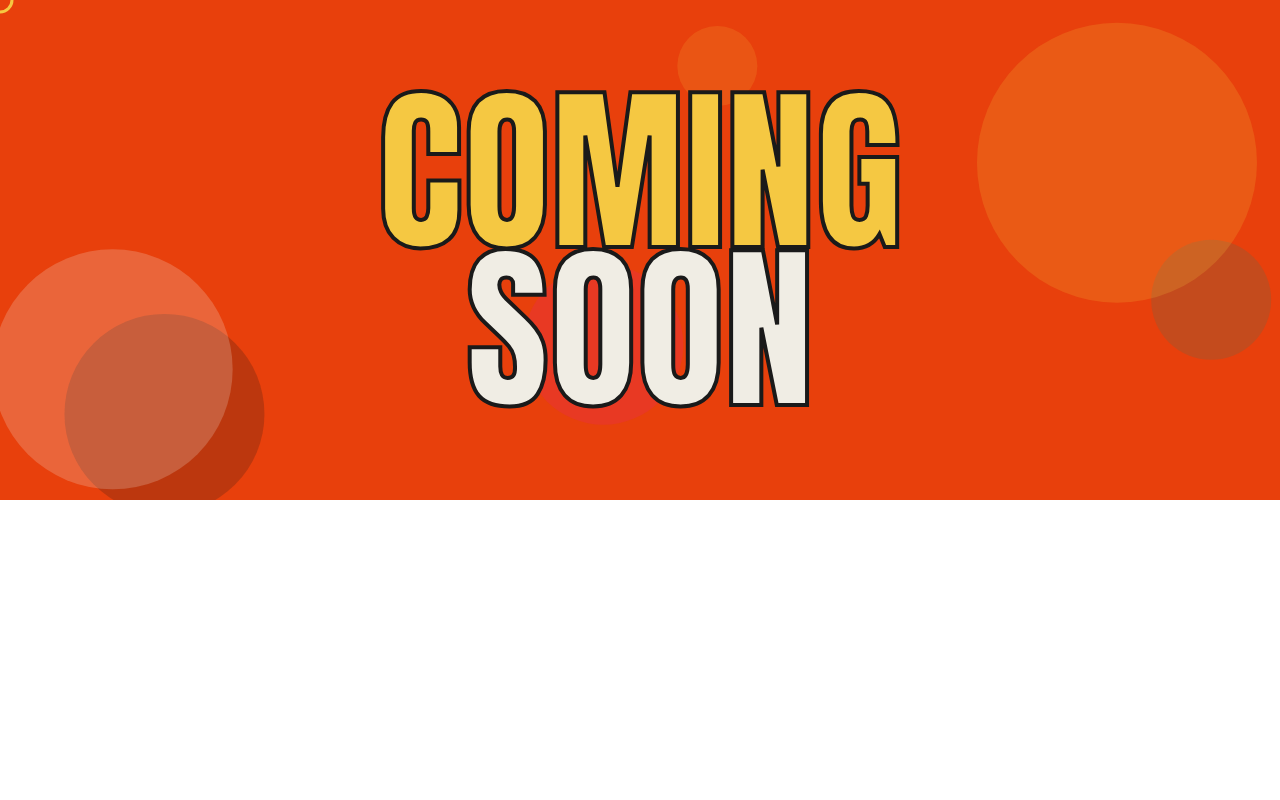
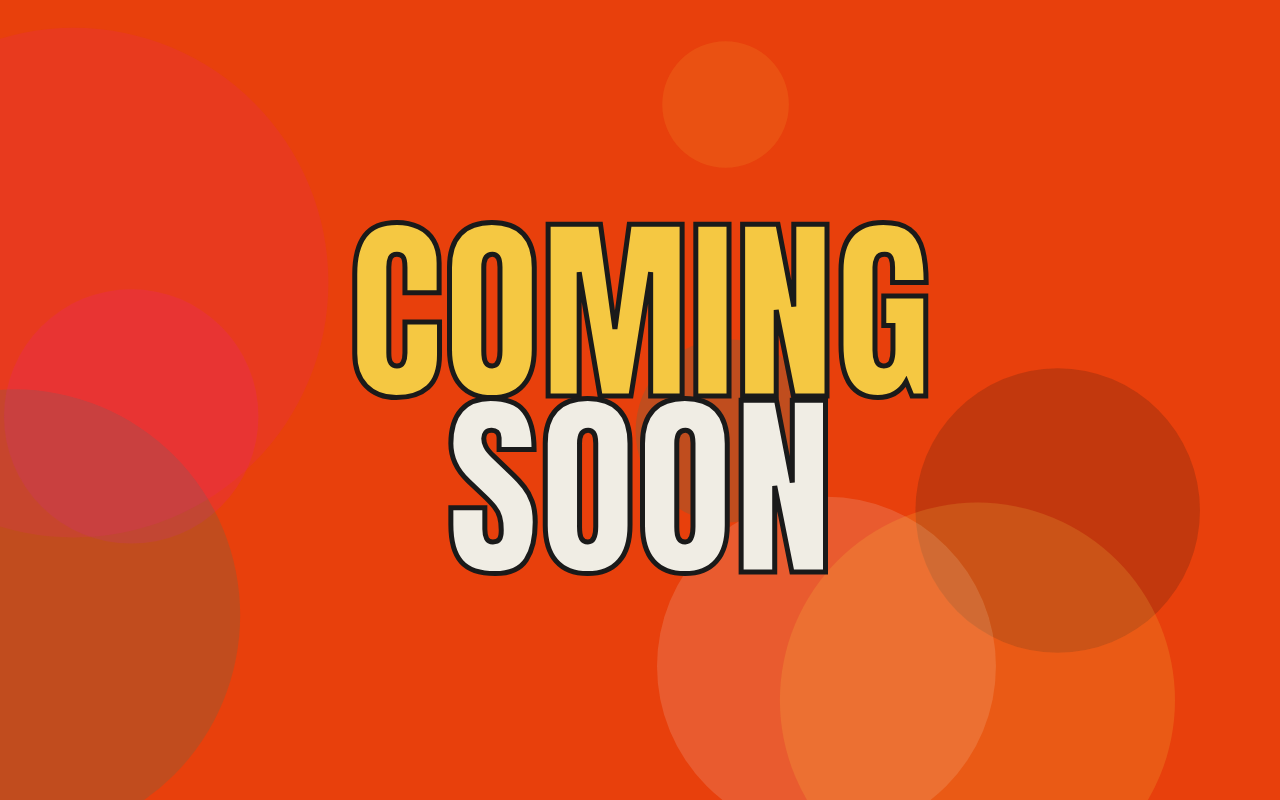
Before and after one commit to thekarantimalsina/mainportfolio, a plain HTML site: page index.html in a window 1280 px wide. Drawn offline with Linux system fonts and the light colour scheme.

Commit message:
Add index.html

```diff
--- a/index.html
+++ b/index.html
@@ -1,106 +1,185 @@
+<!DOCTYPE html>
+<html lang="en">
+<head>
+<meta charset="UTF-8">
+<meta name="viewport" content="width=device-width, initial-scale=1.0">
+<title>Coming Soon</title>
+<link href="https://fonts.googleapis.com/css2?family=Anton&display=swap" rel="stylesheet">
 <style>
-@import url('https://fonts.googleapis.com/css2?family=Anton&display=swap');
-*{margin:0;padding:0;box-sizing:border-box;}
-.page{width:100%;min-height:500px;background:#E8400C;display:flex;align-items:center;justify-content:center;position:relative;overflow:hidden;cursor:none;}
-canvas{position:absolute;inset:0;width:100%;height:100%;}
-.center{position:relative;z-index:2;text-align:center;pointer-events:none;}
-.word1{font-family:'Anton',impact,sans-serif;font-size:clamp(80px,16vw,180px);color:#F5C842;line-height:0.88;display:block;-webkit-text-stroke:4px #1A1A1A;}
-.word2{font-family:'Anton',impact,sans-serif;font-size:clamp(80px,16vw,180px);color:#F0EDE4;line-height:0.88;display:block;-webkit-text-stroke:4px #1A1A1A;}
+  * { margin: 0; padding: 0; box-sizing: border-box; }
+  html, body { width: 100%; height: 100%; overflow: hidden; cursor: none; }
+  body { background: #E8400C; }
+  canvas { position: fixed; top: 0; left: 0; width: 100%; height: 100%; z-index: 0; }
+  .center {
+    position: fixed; z-index: 2;
+    top: 50%; left: 50%;
+    transform: translate(-50%, -50%);
+    text-align: center;
+    pointer-events: none;
+    user-select: none;
+  }
+  .word1 {
+    font-family: 'Anton', impact, sans-serif;
+    font-size: clamp(80px, 16vw, 200px);
+    color: #F5C842;
+    line-height: 0.88;
+    display: block;
+    -webkit-text-stroke: 5px #1A1A1A;
+  }
+  .word2 {
+    font-family: 'Anton', impact, sans-serif;
+    font-size: clamp(80px, 16vw, 200px);
+    color: #F0EDE4;
+    line-height: 0.88;
+    display: block;
+    -webkit-text-stroke: 5px #1A1A1A;
+  }
 </style>
-<div class="page" id="page">
-  <canvas id="c"></canvas>
-  <div class="center">
-    <span class="word1">COMING</span>
-    <span class="word2">SOON</span>
-  </div>
+</head>
+<body>
+<canvas id="c"></canvas>
+<div class="center">
+  <span class="word1">COMING</span>
+  <span class="word2">SOON</span>
 </div>
 <script>
 const canvas = document.getElementById('c');
 const ctx = canvas.getContext('2d');
-const page = document.getElementById('page');
-let W, H, mx=0, my=0;
+let W, H, mx = -200, my = -200;
 
-function resize(){
-  W = canvas.width = page.offsetWidth;
-  H = canvas.height = page.offsetHeight;
+function resize() {
+  W = canvas.width = window.innerWidth;
+  H = canvas.height = window.innerHeight;
 }
 resize();
 window.addEventListener('resize', resize);
 
-const palette = ['#F5C842','#00897B','#E91E8C','#1A1A1A','#F0EDE4'];
-const cursors = ['circle','ring','cross','dot'];
+const palette = ['#F5C842', '#00897B', '#E91E8C', '#1A1A1A', '#F0EDE4'];
+const cursorShapes = ['circle', 'ring', 'cross', 'dot'];
 let cursorType = 0;
 
-const circles = Array.from({length:6}, (_,i)=>({
-  x: Math.random()*W,
-  y: Math.random()*H,
-  r: 40 + i*20,
-  vx: (Math.random()-0.5)*0.4,
-  vy: (Math.random()-0.5)*0.4,
+// Floating background circles
+const circles = Array.from({ length: 8 }, (_, i) => ({
+  x: Math.random() * window.innerWidth,
+  y: Math.random() * window.innerHeight,
+  r: 60 + i * 30,
+  vx: (Math.random() - 0.5) * 0.5,
+  vy: (Math.random() - 0.5) * 0.5,
   color: palette[i % palette.length],
-  alpha: 0.15 + Math.random()*0.1
+  alpha: 0.12 + Math.random() * 0.1,
+  pulseOffset: Math.random() * Math.PI * 2
 }));
 
-page.addEventListener('mousemove', e=>{
-  const rect = page.getBoundingClientRect();
-  mx = e.clientX - rect.left;
-  my = e.clientY - rect.top;
+// Trail particles
+const trail = [];
+
+window.addEventListener('mousemove', e => {
+  mx = e.clientX;
+  my = e.clientY;
+  trail.push({ x: mx, y: my, alpha: 1, r: 6 + Math.random() * 4, color: palette[Math.floor(Math.random() * palette.length)] });
+  if (trail.length > 28) trail.shift();
 });
 
-page.addEventListener('click', ()=>{
-  cursorType = (cursorType+1) % cursors.length;
+window.addEventListener('click', () => {
+  cursorType = (cursorType + 1) % cursorShapes.length;
+  // burst on click
+  for (let i = 0; i < 10; i++) {
+    const angle = (Math.PI * 2 / 10) * i;
+    burst.push({
+      x: mx, y: my,
+      vx: Math.cos(angle) * (2 + Math.random() * 3),
+      vy: Math.sin(angle) * (2 + Math.random() * 3),
+      r: 4 + Math.random() * 4,
+      alpha: 1,
+      color: palette[Math.floor(Math.random() * palette.length)]
+    });
+  }
 });
 
-function drawCursor(){
-  const type = cursors[cursorType];
+const burst = [];
+
+function drawCursor(t) {
+  const type = cursorShapes[cursorType];
   const color = palette[cursorType];
   ctx.save();
   ctx.strokeStyle = color;
   ctx.fillStyle = color;
   ctx.lineWidth = 3;
   ctx.globalAlpha = 1;
-  if(type==='circle'){
+  const pulse = 1 + Math.sin(t * 0.004) * 0.2;
+  const size = 13 * pulse;
+  if (type === 'circle') {
+    ctx.beginPath(); ctx.arc(mx, my, size, 0, Math.PI * 2); ctx.stroke();
+  } else if (type === 'ring') {
+    ctx.beginPath(); ctx.arc(mx, my, size + 4, 0, Math.PI * 2); ctx.stroke();
+    ctx.beginPath(); ctx.arc(mx, my, 4, 0, Math.PI * 2); ctx.fill();
+  } else if (type === 'cross') {
+    ctx.lineWidth = 3;
     ctx.beginPath();
-    ctx.arc(mx,my,12,0,Math.PI*2);
-    ctx.stroke();
-  } else if(type==='ring'){
-    ctx.beginPath();
-    ctx.arc(mx,my,16,0,Math.PI*2);
-    ctx.stroke();
-    ctx.beginPath();
-    ctx.arc(mx,my,4,0,Math.PI*2);
-    ctx.fill();
-  } else if(type==='cross'){
-    ctx.beginPath();
-    ctx.moveTo(mx-14,my); ctx.lineTo(mx+14,my);
-    ctx.moveTo(mx,my-14); ctx.lineTo(mx,my+14);
+    ctx.moveTo(mx - size, my); ctx.lineTo(mx + size, my);
+    ctx.moveTo(mx, my - size); ctx.lineTo(mx, my + size);
     ctx.stroke();
   } else {
-    ctx.beginPath();
-    ctx.arc(mx,my,7,0,Math.PI*2);
-    ctx.fill();
+    ctx.beginPath(); ctx.arc(mx, my, size * 0.6, 0, Math.PI * 2); ctx.fill();
   }
   ctx.restore();
 }
 
-function tick(){
-  ctx.clearRect(0,0,W,H);
-  for(const c of circles){
+let t = 0;
+function tick() {
+  t++;
+  ctx.clearRect(0, 0, W, H);
+
+  // Draw floating circles with subtle pulse
+  for (const c of circles) {
+    const pulse = 1 + Math.sin(t * 0.008 + c.pulseOffset) * 0.06;
     ctx.save();
     ctx.globalAlpha = c.alpha;
     ctx.fillStyle = c.color;
     ctx.beginPath();
-    ctx.arc(c.x,c.y,c.r,0,Math.PI*2);
+    ctx.arc(c.x, c.y, c.r * pulse, 0, Math.PI * 2);
     ctx.fill();
     ctx.restore();
-    c.x+=c.vx; c.y+=c.vy;
-    if(c.x<-c.r) c.x=W+c.r;
-    if(c.x>W+c.r) c.x=-c.r;
-    if(c.y<-c.r) c.y=H+c.r;
-    if(c.y>H+c.r) c.y=-c.r;
+    c.x += c.vx; c.y += c.vy;
+    if (c.x < -c.r) c.x = W + c.r;
+    if (c.x > W + c.r) c.x = -c.r;
+    if (c.y < -c.r) c.y = H + c.r;
+    if (c.y > H + c.r) c.y = -c.r;
   }
-  drawCursor();
+
+  // Draw trail
+  for (let i = 0; i < trail.length; i++) {
+    const p = trail[i];
+    ctx.save();
+    ctx.globalAlpha = p.alpha * (i / trail.length) * 0.6;
+    ctx.fillStyle = p.color;
+    ctx.beginPath();
+    ctx.arc(p.x, p.y, p.r * (i / trail.length), 0, Math.PI * 2);
+    ctx.fill();
+    ctx.restore();
+    p.alpha *= 0.93;
+  }
+
+  // Draw burst particles
+  for (let i = burst.length - 1; i >= 0; i--) {
+    const b = burst[i];
+    ctx.save();
+    ctx.globalAlpha = b.alpha;
+    ctx.fillStyle = b.color;
+    ctx.beginPath();
+    ctx.arc(b.x, b.y, b.r, 0, Math.PI * 2);
+    ctx.fill();
+    ctx.restore();
+    b.x += b.vx; b.y += b.vy;
+    b.vy += 0.1;
+    b.alpha -= 0.03;
+    if (b.alpha <= 0) burst.splice(i, 1);
+  }
+
+  drawCursor(t);
   requestAnimationFrame(tick);
 }
 tick();
 </script>
+</body>
+</html>
```
